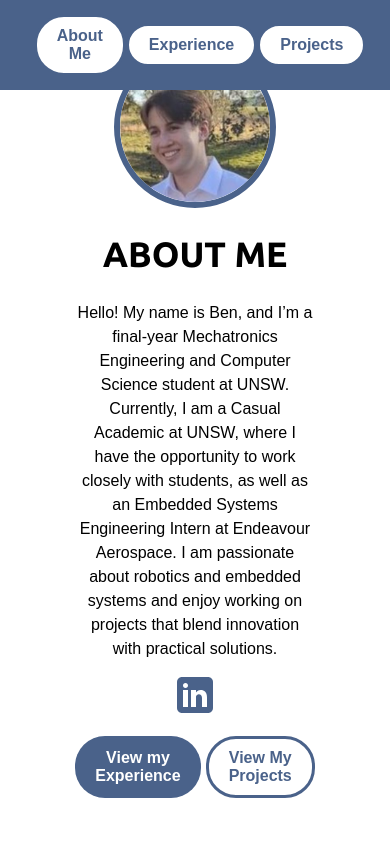
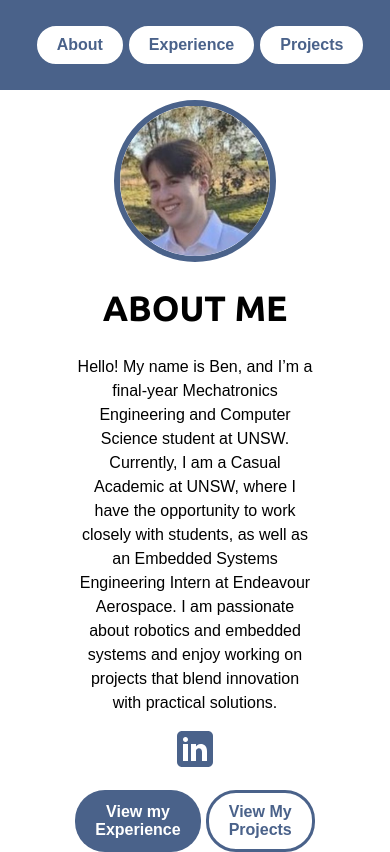
Before and after one commit to BenMcMillen/personalWebsite, a React (Vite) app: page / in a window 390 px wide. Shown: the top 852 px of the page. Built offline with nearby package versions, Linux system fonts and the light colour scheme.

Commit message:
Fixed mobile responsiveness for about page

```diff
--- a/src/page/aboutMe.jsx
+++ b/src/page/aboutMe.jsx
@@ -12,7 +12,7 @@ const AboutMe = function({ }) {
   return <>
     <>
       <div style={{ display: 'flex', flexDirection: 'row', justifyContent: 'center', flexWrap: 'wrap'}}>
-        <div style={{display: 'flex', flexDirection:'column', textAlign: 'center', alignContent: 'center', alignItems: 'center', paddingLeft: '25%', paddingRight: '25%', gap:'10px'}}>
+        <div style={{display: 'flex', flexDirection:'column', textAlign: 'center', alignContent: 'center', alignItems: 'center', paddingLeft: '25%', paddingRight: '25%', gap:'10px', paddingTop:'100px'}}>
           <CircleImage src={im1} alt='Profile Picture'/>
           <MainHeading>About Me</MainHeading>
           <div style={{color: 'black'}}> Hello! My name is Ben, and I’m a final-year Mechatronics Engineering and Computer Science student at UNSW. Currently, I am a Casual Academic at UNSW, where I have the opportunity to work closely with students, as well as an Embedded Systems Engineering Intern at Endeavour Aerospace. I am passionate about robotics and embedded systems and enjoy working on projects that blend innovation with practical solutions.</div>
--- a/src/router.jsx
+++ b/src/router.jsx
@@ -28,7 +28,7 @@ function Router() {
             {/* <Logo>Presto</Logo> */}
           </NavBarBtn>
           <NavBarBtn>
-            <InvertStyledButton onClick={() => {navigate('/')}}>About Me</InvertStyledButton>
+            <InvertStyledButton onClick={() => {navigate('/')}}>About</InvertStyledButton>
             <InvertStyledButton onClick={() => {navigate('/experience')}}>Experience</InvertStyledButton>
             <InvertStyledButton onClick={() => {navigate('/projects')}}>Projects</InvertStyledButton>
 
```
